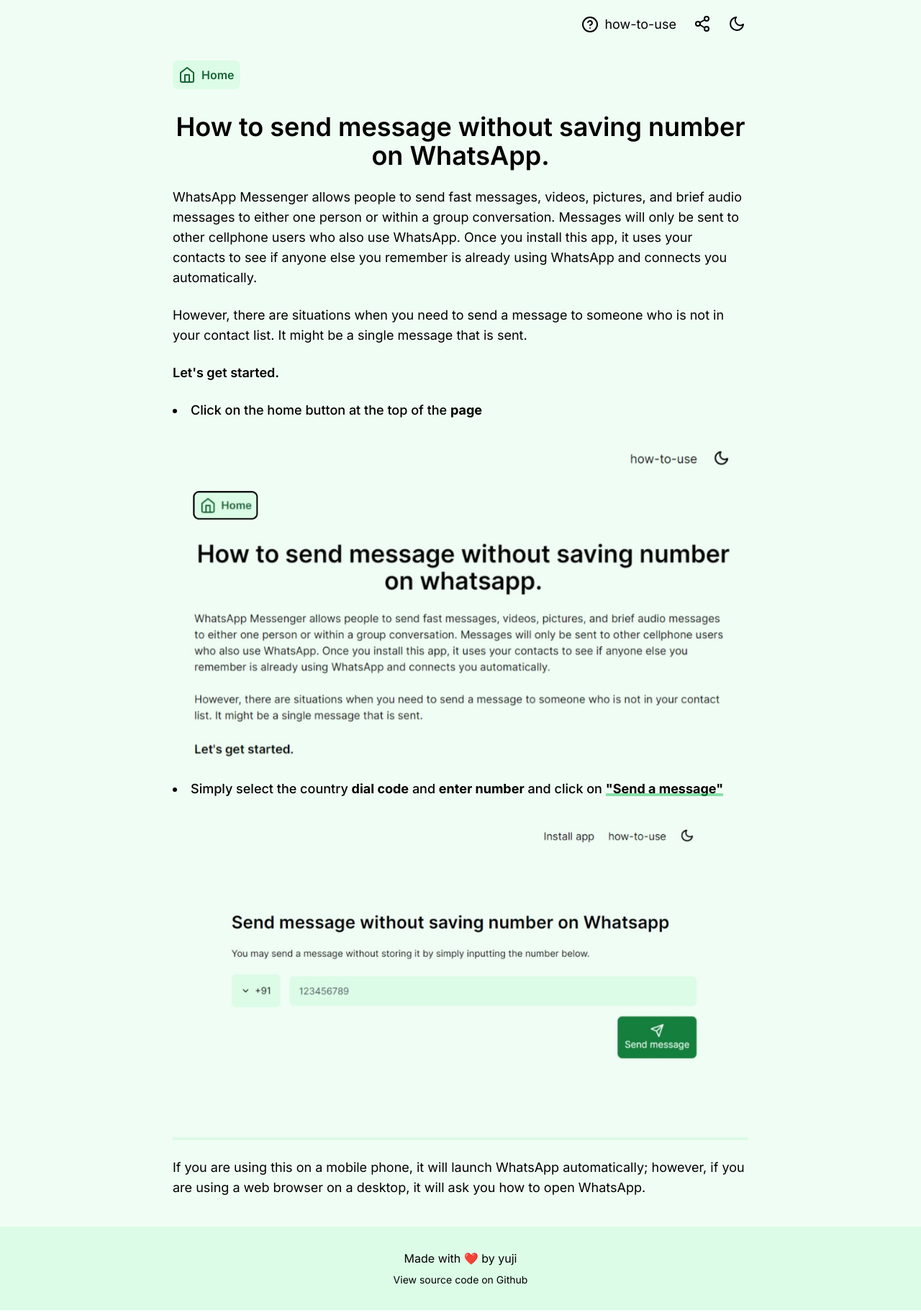
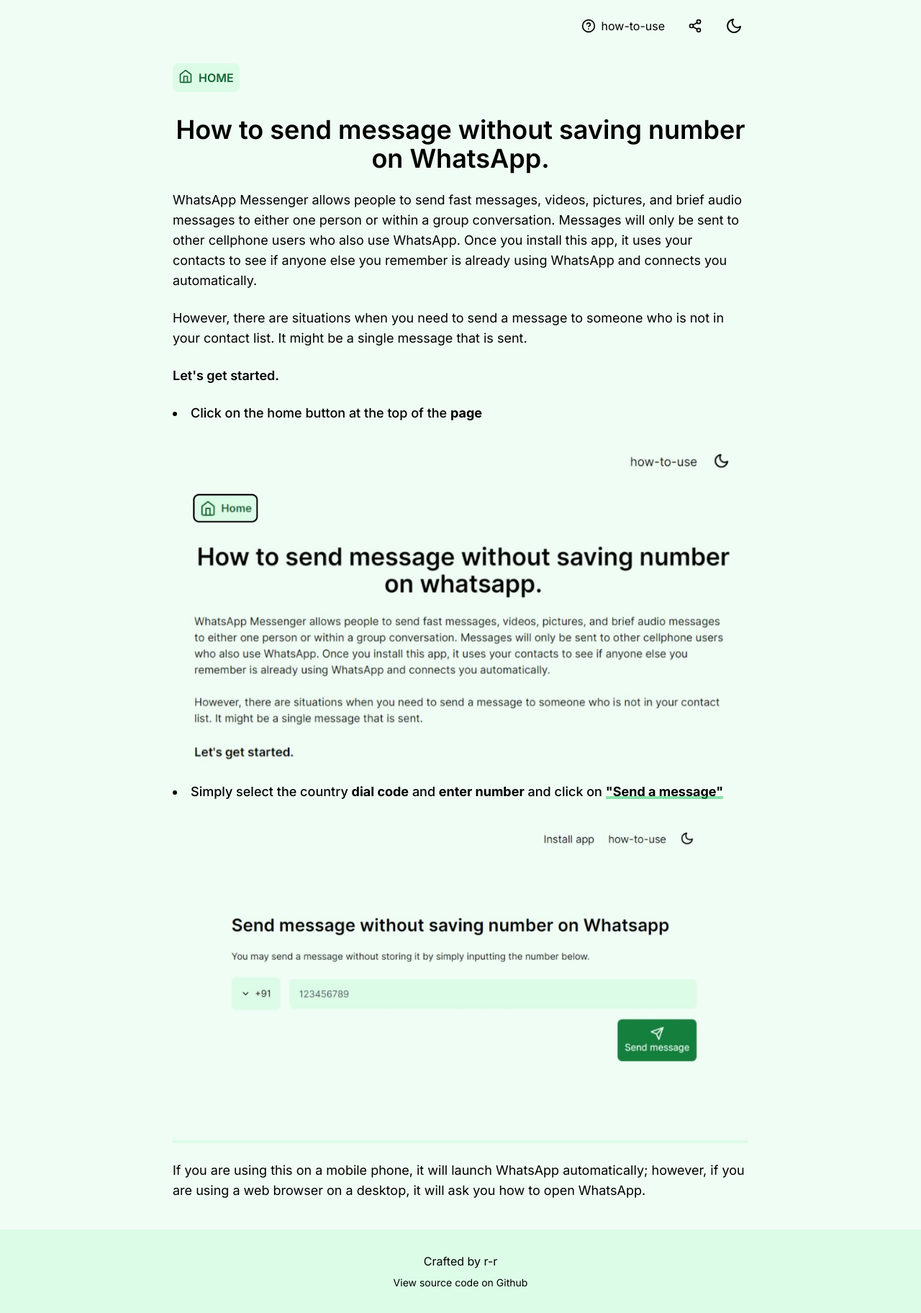
Before and after one commit to devyuji/whatsnum, a SvelteKit app: page /how-to-use in a window 1280 px wide. Shown: the whole page at 72% size. Built offline with nearby package versions, Linux system fonts and the light colour scheme.

Commit message:
updated dependency and fixed bug and improvement

```diff
--- a/src/app.html
+++ b/src/app.html
@@ -1,5 +1,6 @@
 <!DOCTYPE html>
 <html lang="en" class="">
+
 <head>
 	<meta charset="utf-8" />
 	<link rel="icon" href="%sveltekit.assets%/favicon.png" />
@@ -8,23 +9,26 @@
 	<title>Send whatsapp message without saving number - WhatsNum</title>
 
 	<meta name="theme-color" content="#f0fdf4" />
-		<link
-			rel="manifest"
-			crossorigin="use-credentials"
-			href="%sveltekit.assets%/manifest.webmanifest"
-		/>
+	<link rel="manifest" crossorigin="use-credentials" href="%sveltekit.assets%/manifest.webmanifest" />
 
 	<link rel="preconnect" href="https://fonts.googleapis.com" />
 	<link rel="preconnect" href="https://fonts.gstatic.com" crossorigin />
-		<link
-			href="https://fonts.googleapis.com/css2?family=Inter:wght@400;500;600;700&display=swap"
-			rel="stylesheet"
-		/>
+	<link href="https://fonts.googleapis.com/css2?family=Inter:wght@400;500;600;700&display=swap" rel="stylesheet" />
+
+	<script>
+		const mode = localStorage.theme;
+		if (mode === "dark") {
+			document.documentElement.classList.add("dark");
+		}
+	</script>
+
 	%sveltekit.head%
 </head>
+
 <body>
 	<div class="bg-green-50 dark:bg-gray-900 min-h-screen w-full flex flex-col">
 		%sveltekit.body%
 	</div>
 </body>
+
 </html>
--- a/src/components/footer.svelte
+++ b/src/components/footer.svelte
@@ -1,8 +1,8 @@
 <footer class="w-full p-8 text-center bg-green-100 dark:text-white dark:bg-green-700 mt-auto">
 	<p>
-		Made with ❤️ by <a
-			href="https://instagram.com/devyuji"
-			class="hover:border-b-2 border-black dark:border-white">yuji</a
+		Crafted by <a
+			href="https://rragahvan.com"
+			class="hover:border-b-2 border-black dark:border-white">r-r</a
 		>
 	</p>
 	<p class="mt-2 text-sm">
--- a/src/components/modal/numberCode.svelte
+++ b/src/components/modal/numberCode.svelte
@@ -13,22 +13,22 @@
 		modal.update(() => false);
 	};
 
-	const filter = () => {
-		filterData = countryCode.filter((v) => v.name.toLowerCase().match(value.toLowerCase()));
-	};
+	$: filterData = countryCode.filter((v) => v.name.toLowerCase().match(value.toLowerCase()));
 
-	function focus(e: any) {
+	function focus(e: HTMLElement) {
 		e.focus();
 	}
 </script>
 
 <Backdrop>
+	<!-- svelte-ignore a11y-no-static-element-interactions -->
 	<!-- svelte-ignore a11y-click-events-have-key-events -->
 	<div
 		transition:scale
 		on:click|stopPropagation
-		class="bg-green-50 dark:bg-gray-900 h-5/6 lg:w-96 w-11/12 rounded-lg overflow-y-auto"
+		class="flex flex-col bg-green-50 dark:bg-gray-900 h-5/6 lg:w-96 w-11/12 rounded-lg overflow-hidden"
 	>
+		<div>
 			<div class="flex justify-end p-4">
 				<button
 					type="button"
@@ -59,15 +59,15 @@
 				<input
 					type="text"
 					bind:value
-				on:keyup={filter}
 					use:focus
 					placeholder="Search by country"
 					autocomplete="off"
 					class="w-full outline-none bg-transparent placeholder:text-black dark:placeholder:text-white dark:text-white"
 				/>
 			</form>
+		</div>
 
-		<div>
+		<div class="overflow-y-auto h-full">
 			{#if filterData.length != 0}
 				{#each filterData as data}
 					<NumberList {data} />
--- a/src/components/navbar.svelte
+++ b/src/components/navbar.svelte
@@ -75,20 +75,19 @@
 
 			<li>
 				<a
-					class="hover:bg-green-100 p-1 rounded-lg dark:hover:text-black text-lg flex items-center gap-2"
+					class="hover:bg-green-100 p-2 rounded-lg dark:hover:text-black flex items-center gap-2"
 					href="/how-to-use"
 				>
 					<span>
 						<svg
 							viewBox="0 0 24 24"
-							width="24"
-							height="24"
+							width="20"
+							height="20"
 							stroke="currentColor"
 							stroke-width="2"
 							fill="none"
 							stroke-linecap="round"
 							stroke-linejoin="round"
-							class="css-i6dzq1"
 							><circle cx="12" cy="12" r="10" /><path
 								d="M9.09 9a3 3 0 0 1 5.83 1c0 2-3 3-3 3"
 							/><line x1="12" y1="17" x2="12.01" y2="17" /></svg
@@ -102,18 +101,17 @@
 				<button
 					on:click={share}
 					aria-label="share"
-					class="hover:bg-green-100 p-1 rounded-lg dark:hover:text-black"
+					class="hover:bg-green-100 p-2 rounded-lg dark:hover:text-black"
 				>
 					<svg
 						viewBox="0 0 24 24"
-						width="24"
-						height="24"
+						width="20"
+						height="20"
 						stroke="currentColor"
 						stroke-width="2"
 						fill="none"
 						stroke-linecap="round"
 						stroke-linejoin="round"
-						class="css-i6dzq1"
 						><circle cx="18" cy="5" r="3" /><circle cx="6" cy="12" r="3" /><circle
 							cx="18"
 							cy="19"
@@ -129,7 +127,7 @@
 			</li>
 			<li>
 				<button
-					class="hover:bg-green-100 p-1 rounded-lg dark:hover:text-black"
+					class="hover:bg-green-100 p-2 rounded-lg dark:hover:text-black"
 					type="button"
 					aria-label="theme toggle"
 					on:click={toggleTheme}
@@ -137,8 +135,8 @@
 					{#if $isDarkMode}
 						<svg
 							viewBox="0 0 24 24"
-							width="24"
-							height="24"
+							width="20"
+							height="20"
 							stroke="currentColor"
 							stroke-width="2"
 							fill="none"
--- a/src/routes/+layout.svelte
+++ b/src/routes/+layout.svelte
@@ -3,33 +3,22 @@
 
 	import Navbar from '../components/navbar.svelte';
 	import Footer from '../components/footer.svelte';
-	import { browser } from '$app/environment';
-	import { dialCode, isDarkMode } from '../store/store';
-	import { toggleDarkMode } from '$lib/toggleTheme';
+	import { dialCode } from '../store/store';
+	import { onMount } from 'svelte';
 
-	let loading = true;
-
-	if (browser) {
-		if (localStorage.theme === 'dark') {
-			toggleDarkMode();
-		}
-
+	onMount(() => {
 		const localDialCode = localStorage.dialcode;
 
 		if (localDialCode) {
 			dialCode.update(() => localDialCode);
 		}
-
-		loading = false;
-	}
+	});
 </script>
 
 <svelte:head>
 	<title>Send whatsapp message without saving number - whatsnum</title>
 </svelte:head>
 
-{#if !loading}
-	<Navbar />
-	<slot />
-	<Footer />
-{/if}
+<Navbar />
+<slot />
+<Footer />
--- a/src/routes/how-to-use/+page.svelte
+++ b/src/routes/how-to-use/+page.svelte
@@ -15,8 +15,8 @@
 			>
 				<svg
 					viewBox="0 0 24 24"
-					width="24"
-					height="24"
+					width="20"
+					height="20"
 					stroke="currentColor"
 					stroke-width="2"
 					fill="none"
@@ -25,7 +25,7 @@
 					><path d="M3 9l9-7 9 7v11a2 2 0 0 1-2 2H5a2 2 0 0 1-2-2z" /><polyline
 						points="9 22 9 12 15 12 15 22"
 					/></svg
-				> Home
+				> HOME
 			</a>
 		</div>
 
--- a/svelte.config.js
+++ b/svelte.config.js
@@ -1,19 +1,14 @@
 import adapter from '@sveltejs/adapter-netlify';
-import preprocess from 'svelte-preprocess';
+import {vitePreprocess} from "@sveltejs/vite-plugin-svelte";
 
 /** @type {import('@sveltejs/kit').Config} */
 const config = {
 	// Consult https://github.com/sveltejs/svelte-preprocess
 	// for more information about preprocessors
-	preprocess: preprocess({
-		postcss: true
-	}),
+	preprocess: vitePreprocess(),
 
 	kit: {
 		adapter: adapter(),
-		files: {
-			lib: './src/lib/'
-		}
 	}
 };
 
```
Also changed, not shown: package.json (+17 -16 lines), 1 other file (tests, documents, lock files or other folders). Lines whose indentation alone changed are shown as unchanged.
